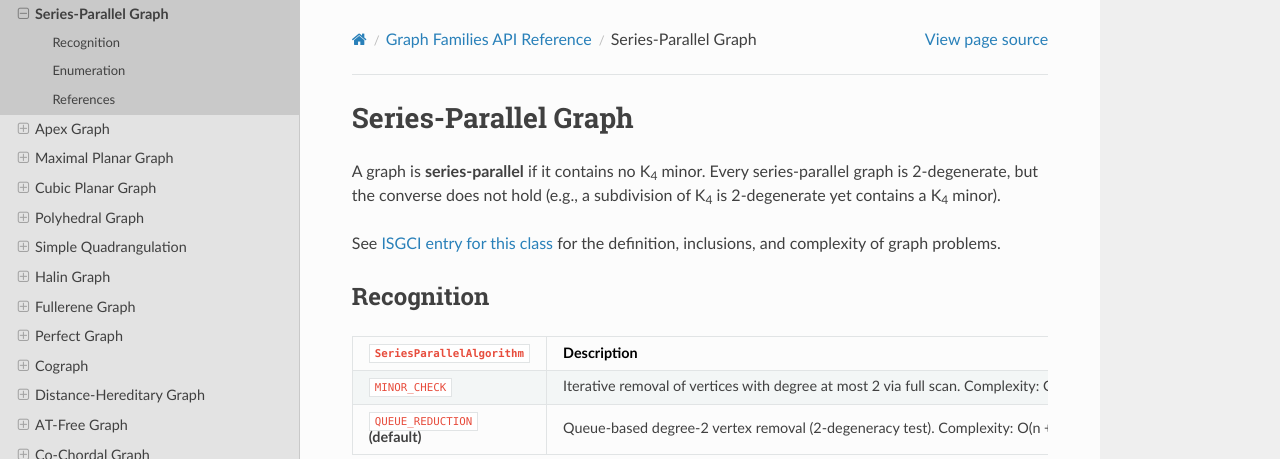
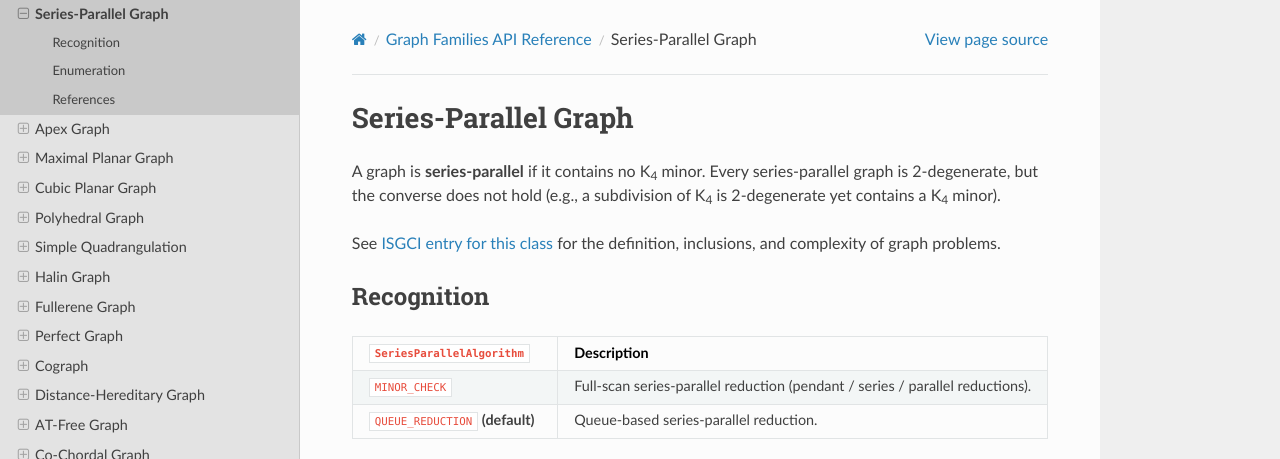
Before and after one commit to junkawahara/ai-coded-graph-recognition-test, a Sphinx documentation site: the page built from docs/en/families/series_parallel.rst, in a window 1280 px wide and 900 px high, cut to the strip 0-459 px from the top of the window. Built offline with Sphinx 7.4.7 and the Read the Docs theme 3.1.0, drawn with Linux system fonts in a browser that asks for light colours.

Commit message:
Fix series_parallel to use proper reduction instead of 2-degeneracy test
The previous recognizer only removed degree-<=2 vertices without adding
an edge between the two neighbors of a degree-2 vertex, which is a
2-degeneracy test rather than the series-parallel / K4-minor-free test.
As a counterexample, a K4 subdivision (10 vertices, 12 edges) is
2-degenerate but has a K4 minor and is not series-parallel; the old
code incorrectly answered YES.

Both MINOR_CHECK and QUEUE_REDUCTION now perform the series-parallel
reduction (pendant removal, series reduction, parallel reduction) on a
mutable adjacency copy. Add case9 (K4 subdivision) as a regression
test and update the algorithm description in the docs.

```diff
--- a/docs/en/families/series_parallel.rst
+++ b/docs/en/families/series_parallel.rst
@@ -18,9 +18,9 @@ Recognition
    * - ``SeriesParallelAlgorithm``
      - Description
    * - ``MINOR_CHECK``
-     - Iterative removal of vertices with degree at most 2 via full scan. Complexity: O(n\ :sup:`2`).
+     - Full-scan series-parallel reduction (pendant / series / parallel reductions).
    * - ``QUEUE_REDUCTION`` **(default)**
-     - Queue-based degree-2 vertex removal (2-degeneracy test). Complexity: O(n + m).
+     - Queue-based series-parallel reduction.
 
 .. doxygenenum:: graph_recognition::SeriesParallelAlgorithm
    :project: graph_recognition
```
Also changed, not shown: 3 other files.
